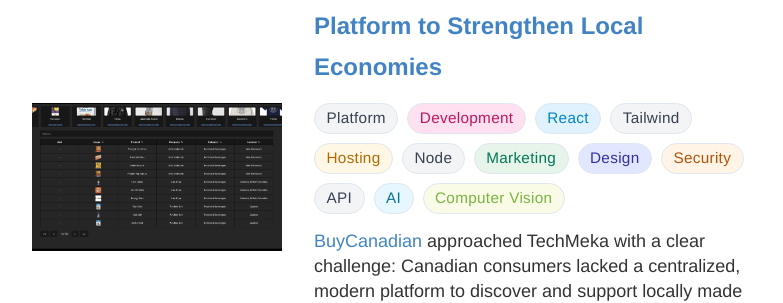
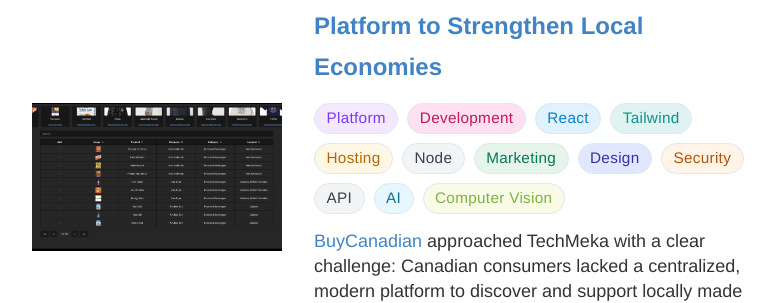
Before and after one commit to Techmeka/blog, a Jekyll site: the page built from docs/index.html, in a window 1280 px wide. Shown: the part 227-530 px from the top of the page, without its empty margins (248-1031 px from the left). Built offline with Jekyll 4.4.1, drawn with Linux system fonts in a browser that asks for light colours.

Commit message:
buyCanadian blog

```diff
--- a/docs/assets/css/style.scss
+++ b/docs/assets/css/style.scss
@@ -354,6 +354,8 @@
 .tag-ai              { background: #e6f7ff; color: #0e7490; }
 .tag-computer-vision { background: #f9fbe7; color: #7cb342; }
 .tag-three-js        { background: #e0ffe6; color: #059669; }
+.tag-tailwind   { background: #e0f2f1; color: #0d9488; }
+.tag-platform   { background: #f3e8ff; color: #7c3aed; }
 
 .post-separator {
   border: none;
```
